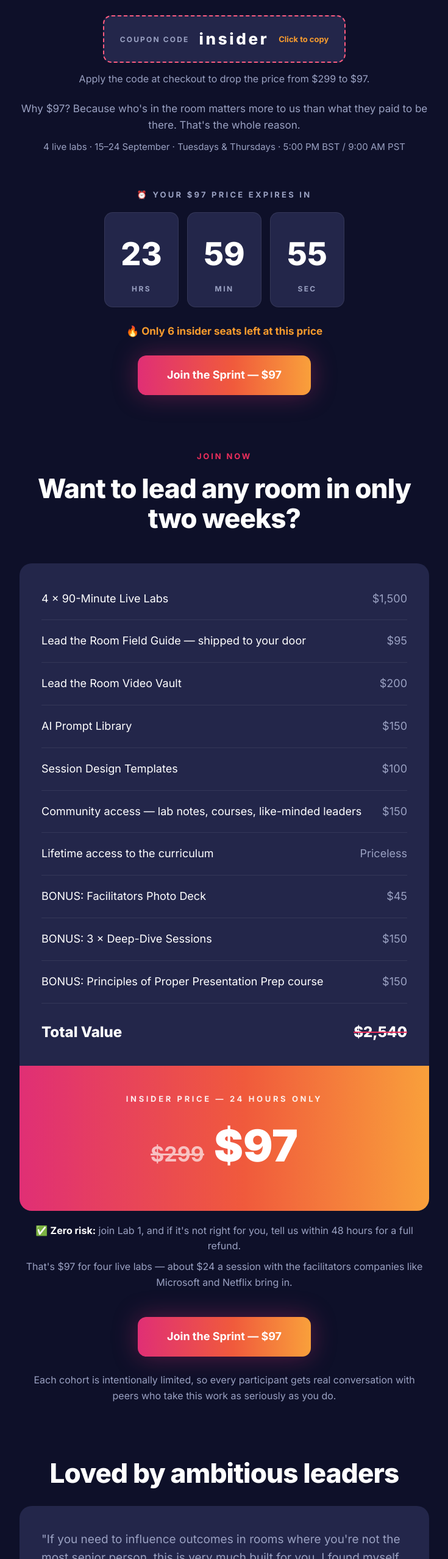
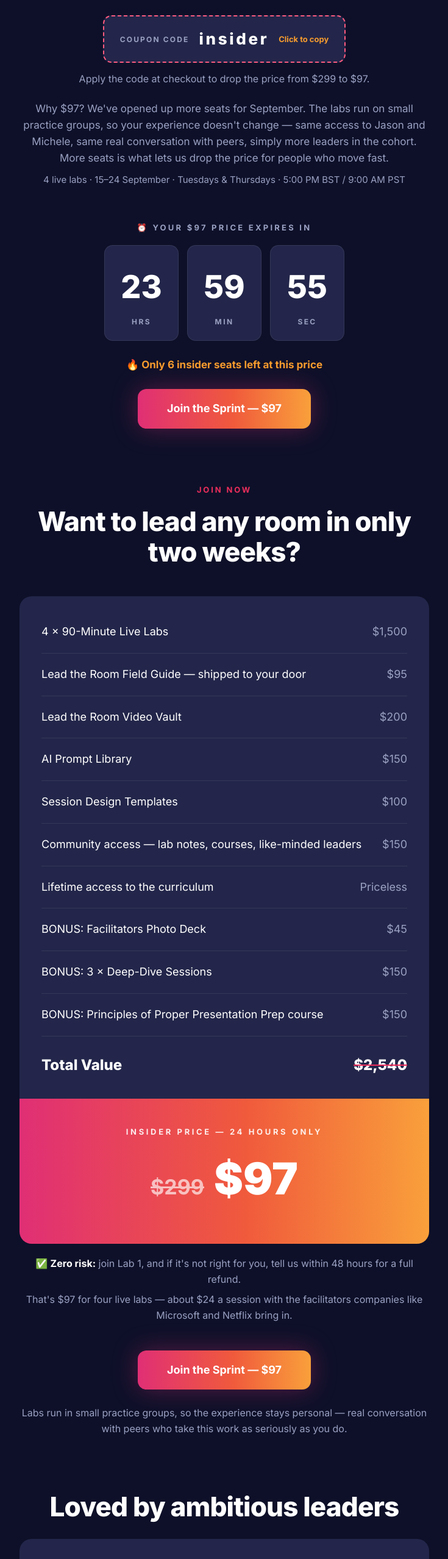
Before and after one commit to atourbest/leadtheroomsprint, a plain HTML site: page insider.html in a window 1280 px wide. Shown: the part 935-3492 px from the top of the page at 61% size, without its empty margins (272-1007 px from the left). Drawn offline with Linux system fonts and the light colour scheme.

Commit message:
Add files via upload

```diff
--- a/insider.html
+++ b/insider.html
@@ -572,7 +572,7 @@
       <span class="coupon-hint" id="coupon-hint">Click to copy</span>
     </div>
     <p style="color:var(--muted); font-size:16px; margin-top:14px;">Apply the code at checkout to drop the price from $299 to $97.</p>
-    <p class="lead" style="font-size:17px;">Why $97? Because who's in the room matters more to us than what they paid to be there. That's the whole reason.</p>
+    <p class="lead" style="font-size:17px;">Why $97? We've opened up more seats for September. The labs run on small practice groups, so your experience doesn't change &mdash; same access to Jason and Michele, same real conversation with peers, simply more leaders in the cohort. More seats is what lets us drop the price for people who move fast.</p>
     <p style="color:var(--muted); font-size:15px; margin-top:10px;">4 live labs &middot; 15&ndash;24 September &middot; Tuesdays &amp; Thursdays &middot; 5:00 PM BST / 9:00 AM PST</p>
     <p class="countdown-label">⏰ Your $97 Price Expires In</p>
     <div class="countdown countdown-big">
@@ -615,7 +615,7 @@
     <p class="offer-97" style="text-align:center; color:var(--muted); font-size:16px; margin-top:8px;">That's $97 for four live labs &mdash; about $24 a session with the facilitators companies like Microsoft and Netflix bring in.</p>
 
     <div class="stack-cta"><a class="btn js-checkout" href="https://pfnl.co/8m8y1ah">Join the Sprint</a></div>
-    <p class="cohort-note">Each cohort is intentionally limited, so every participant gets real conversation with peers who take this work as seriously as you do.</p>
+    <p class="cohort-note">Labs run in small practice groups, so the experience stays personal &mdash; real conversation with peers who take this work as seriously as you do.</p>
   </div>
 </section>
 
```
